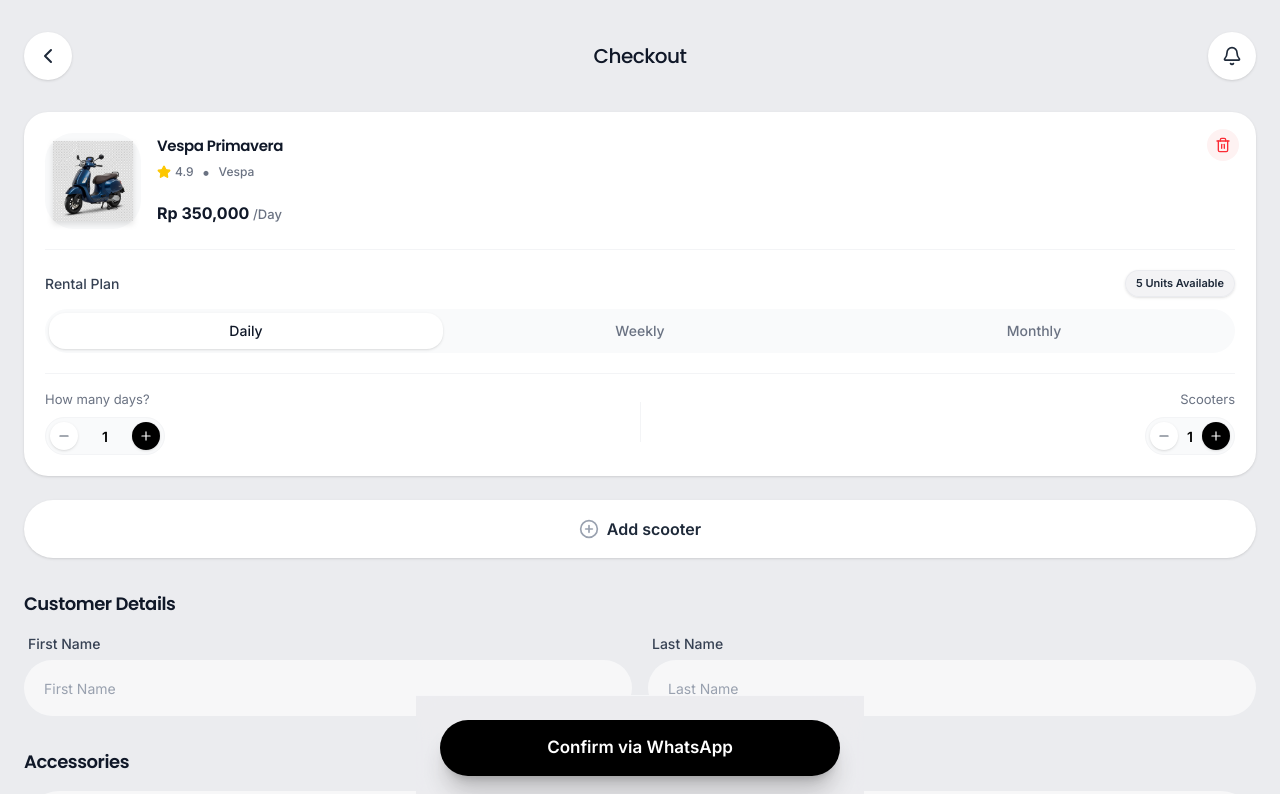
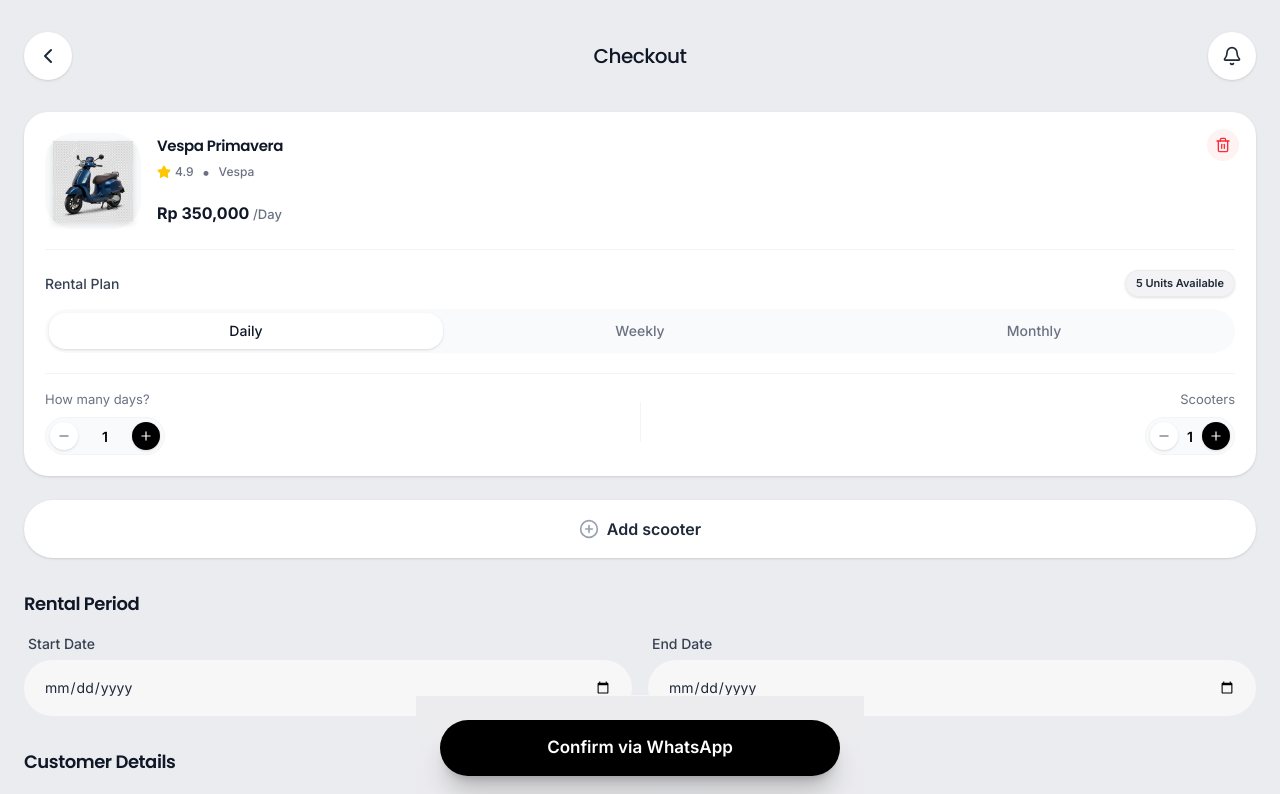
Before and after one commit to thebikerentalbali/thebikerentalbalinew, a Next.js app: page /checkout in a window 1280 px wide. Shown: the top 794 px of the page. Built offline with nearby package versions, Linux system fonts and the light colour scheme.

Commit message:
feat: move available list to top and add calendar to checkout

```diff
--- a/src/app/checkout/page.tsx
+++ b/src/app/checkout/page.tsx
@@ -17,6 +17,8 @@
   const [lastName, setLastName] = useState("")
   const [deliveryAddress, setDeliveryAddress] = useState("")
   const [agreedToFee, setAgreedToFee] = useState(false)
+  const [startDate, setStartDate] = useState("")
+  const [endDate, setEndDate] = useState("")
 
   const [cart, setCart] = useState([{
     ...vendorScooters[0],
@@ -79,6 +81,13 @@
     let message = `*NEW BOOKING REQUEST*\n\n`;
     message += `*VENDOR:* Putu Rentals\n`;
     message += `*CUSTOMER:* ${firstName || "Not provided"} ${lastName || ""}\n`;
+    if (startDate && endDate) {
+      message += `*RENTAL PERIOD:* ${startDate} to ${endDate}\n`;
+    } else if (startDate) {
+      message += `*RENTAL START:* ${startDate}\n`;
+    } else if (endDate) {
+      message += `*RENTAL END:* ${endDate}\n`;
+    }
     message += `*HELMETS:* ${helmets}\n`;
     message += `*METHOD:* ${deliveryMethod === 'delivery' ? 'Delivery' : 'Pick Up'}\n`;
     if (deliveryMethod === 'delivery') {
@@ -245,6 +254,31 @@
       </button>
 
       <div className="space-y-8">
+        {/* Rental Period */}
+        <section>
+          <h2 className="text-[18px] font-semibold text-gray-900 mb-4">Rental Period</h2>
+          <div className="flex gap-4">
+            <div className="flex-1">
+              <label className="block text-[14px] text-gray-700 font-medium mb-1.5 pl-1">Start Date</label>
+              <input
+                type="date"
+                value={startDate}
+                onChange={(e) => setStartDate(e.target.value)}
+                className="w-full h-14 bg-white/60 border-none rounded-2xl px-5 text-sm placeholder:text-gray-400 focus:ring-1 focus:ring-black outline-none text-gray-800 transition-shadow"
+              />
+            </div>
+            <div className="flex-1">
+              <label className="block text-[14px] text-gray-700 font-medium mb-1.5 pl-1">End Date</label>
+              <input
+                type="date"
+                value={endDate}
+                onChange={(e) => setEndDate(e.target.value)}
+                className="w-full h-14 bg-white/60 border-none rounded-2xl px-5 text-sm placeholder:text-gray-400 focus:ring-1 focus:ring-black outline-none text-gray-800 transition-shadow"
+              />
+            </div>
+          </div>
+        </section>
+
         {/* Customer Details Form */}
         <section>
           <h2 className="text-[18px] font-semibold text-gray-900 mb-4">Customer Details</h2>
--- a/src/app/contact/page.tsx
+++ b/src/app/contact/page.tsx
@@ -37,7 +37,7 @@
               </div>
               <div>
                 <h3 className="font-bold text-gray-900">Office</h3>
-                <p className="text-gray-600 mt-1">Jl. Raya Ubud No.14<br/>Bali, Indonesia</p>
+                <p className="text-gray-600 mt-1">Jl. Raya Ubud No.14<br />Bali, Indonesia</p>
               </div>
             </div>
           </div>
--- a/src/app/detail/[id]/page.tsx
+++ b/src/app/detail/[id]/page.tsx
@@ -65,6 +65,10 @@
 
           <div className="space-y-4">
             <div className="flex items-center justify-between py-3 border-b border-gray-50">
+              <span className="text-gray-500 text-sm">Available</span>
+              <span className="font-medium text-[#E65100] text-sm">5 Units</span>
+            </div>
+            <div className="flex items-center justify-between py-3 border-b border-gray-50">
               <span className="text-gray-500 text-sm">Engine</span>
               <span className="font-medium text-gray-900 text-sm">150cc</span>
             </div>
@@ -76,13 +80,9 @@
               <span className="text-gray-500 text-sm">Fuel Capacity</span>
               <span className="font-medium text-gray-900 text-sm">7 Liters</span>
             </div>
-            <div className="flex items-center justify-between py-3 border-b border-gray-50">
+            <div className="flex items-center justify-between py-3">
               <span className="text-gray-500 text-sm">Transmission</span>
               <span className="font-medium text-gray-900 text-sm">Automatic</span>
-            </div>
-            <div className="flex items-center justify-between py-3">
-              <span className="text-gray-500 text-sm">Available</span>
-              <span className="font-medium text-[#E65100] text-sm">5 Units</span>
             </div>
           </div>
         </div>
```
